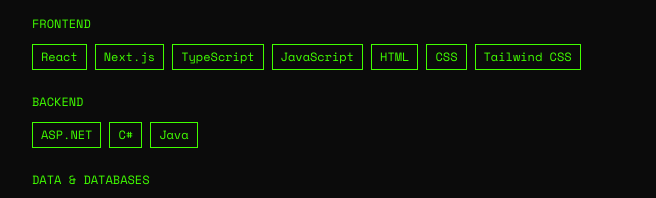
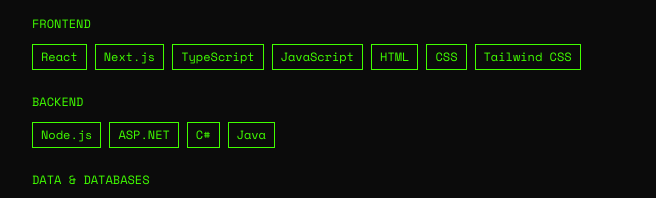
Before and after one commit to anamurielveron/anamurielveron-site, a Next.js app: page / in a window 1280 px wide. Shown: the part 1640-1838 px from the top of the page, without its empty margins (296-952 px from the left). Built offline with nearby package versions, Linux system fonts and the light colour scheme; no server answers; the database is empty.

Commit message:
chore(content): add/change smol stuff

```diff
--- a/src/components/ui/D20Roll.tsx
+++ b/src/components/ui/D20Roll.tsx
@@ -50,7 +50,7 @@
             </svg>
             <p className='font-body text-sm text-accent'>
                 {finalNum && (
-                    isCrit ? 'nat 20! ✦' : isFumble ? 'nat 1...\n womp womp' : null
+                    isCrit ? 'nat 20! ✦' : isFumble ? 'womp womp' : null
                 )}
             </p>
         </div>
--- a/src/content/data.json
+++ b/src/content/data.json
@@ -55,7 +55,7 @@
         },
         {
             "category": "Backend",
-            "items": ["ASP.NET", "C#", "Java"]
+            "items": ["Node.js", "ASP.NET", "C#", "Java"]
         },
         {
             "category": "Data & Databases",
```
